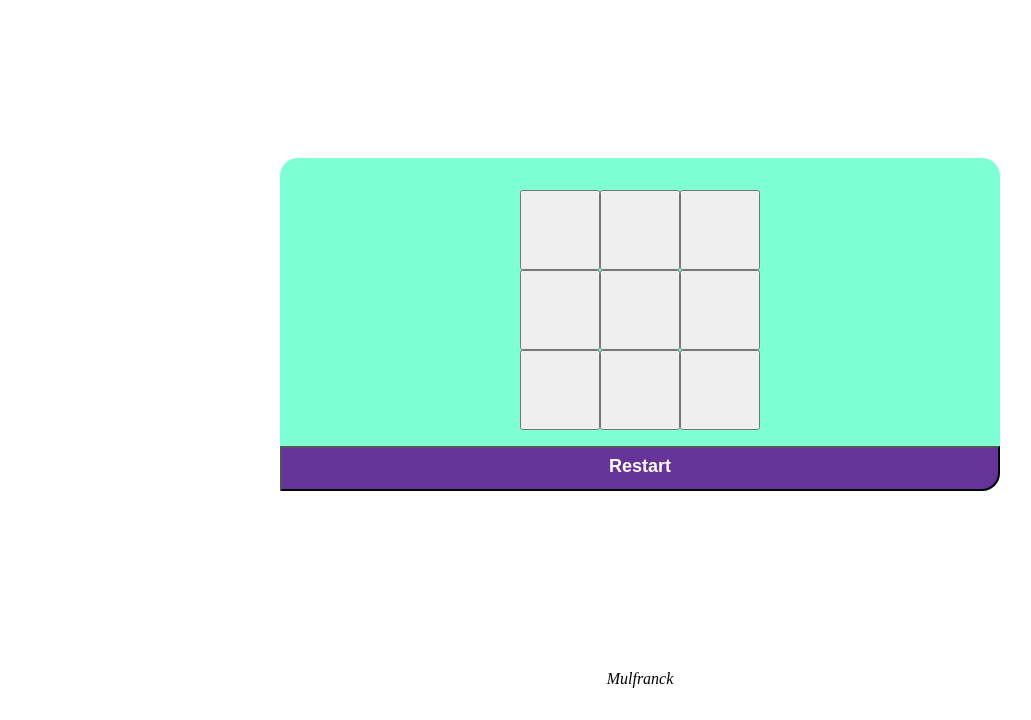
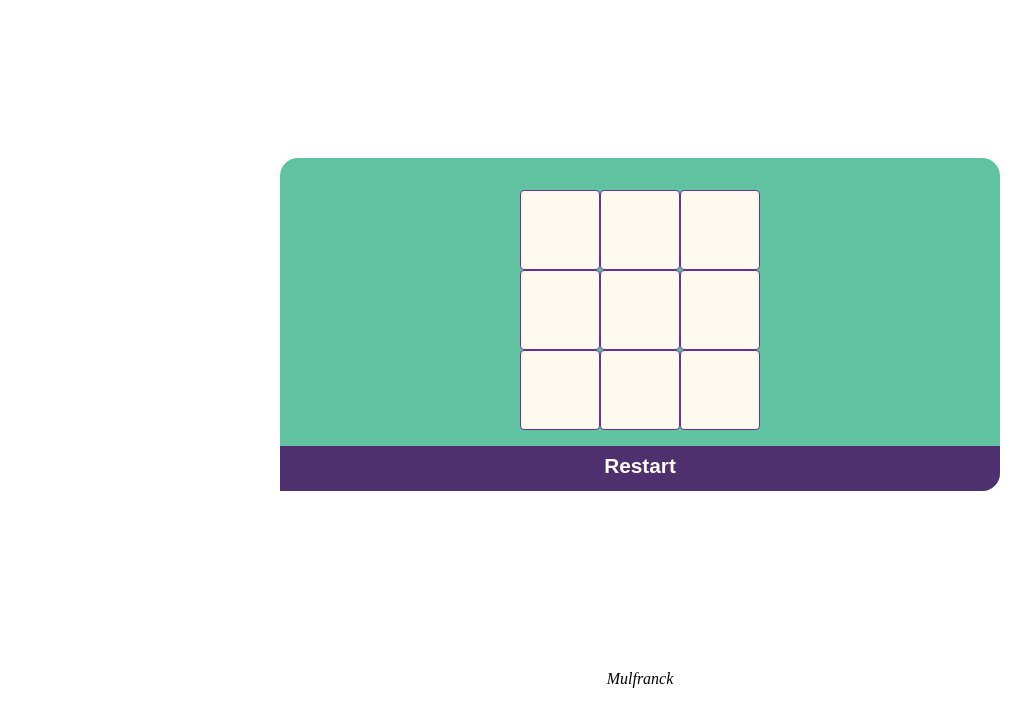
Before and after one commit to mulfranck/tic-tac-toe, a plain HTML site: page index.html in a window 1280 px wide. Shown: the part 80-800 px from the top of the page, without its empty margins (0-1031 px from the left). Drawn offline with Linux system fonts and the light colour scheme.

Commit message:
background-colors and colors tweaked

```diff
--- a/index.html
+++ b/index.html
@@ -15,15 +15,15 @@
         <div class="container">
             <main>
                 <div class="game-board">
-                    <button type="button" class="btn" id="0"></button>
-                    <button type="button" class="btn" id="1"></button>
-                    <button type="button" class="btn" id="2"></button>
-                    <button type="button" class="btn" id="3"></button>
-                    <button type="button" class="btn" id="4"></button>
-                    <button type="button" class="btn" id="5"></button>
-                    <button type="button" class="btn" id="6"></button>
-                    <button type="button" class="btn" id="7"></button>
-                    <button type="button" class="btn" id="8"></button>
+                    <div class="btn" id="0"></div>
+                    <div class="btn" id="1"></div>
+                    <div class="btn" id="2"></div>
+                    <div class="btn" id="3"></div>
+                    <div class="btn" id="4"></div>
+                    <div class="btn" id="5"></div>
+                    <div class="btn" id="6"></div>
+                    <div class="btn" id="7"></div>
+                    <div class="btn" id="8"></div>
                 </div>
 
                 <div><button id="restart">Restart</button></div>
--- a/script_1.js
+++ b/script_1.js
@@ -122,13 +122,14 @@ const gameControl = (() => {
     // display the end winner;
     const endGames = (winner) => {
         winner = winner || null; // if winner is passed use it else give winner null
+        _$board.ariaDisabled;
         let $main = document.querySelector("main");
         const $announcer = document.createElement("section");
         $announcer.classList.add("announcer");
         $announcer.addEventListener("click", () => {
             $announcer.classList.remove("announcer");
+            _resetGame();
             $announcer.remove();
-            _$board.ariaDisabled;
         });
 
         if (winner == null) {
@@ -136,7 +137,6 @@ const gameControl = (() => {
         } else {
             $announcer.textContent = `${winner}'s Won!`;
         }
-        _resetGame();
         $main.insertBefore($announcer, _$board);
     };
 
--- a/styles.css
+++ b/styles.css
@@ -22,14 +22,22 @@ header {
     width: 45rem;
     /* height: 10rem; */
     margin: auto;
-    background-color: aquamarine;
+    background-color: rgb(96, 194, 161);
     border-radius: 18px;
     /* border-top-left-radius: 18px; */
     padding-top: 1rem;
 }
-.game-board button {
+.game-board .btn {
     width: 5rem;
     height: 5rem;
+    color: rebeccapurple;
+    background-color: floralwhite;
+    border-radius: 4px;
+    border: 1px solid rebeccapurple;
+    display: flex;
+    justify-content: center;
+    align-items: center;
+    font-size: 1.5rem;
 }
 
 .game-board {
@@ -48,12 +56,13 @@ main {
     position: relative;
 }
 main .announcer {
-    background-color: black;
+    background-color: rgba(56, 117, 97, 0.63);
     color: floralwhite;
     position: absolute;
     width: 90%;
     height: 15rem;
-    right: 2rem;
+    right: 5%;
+    font-size: 2rem;
     display: flex;
     align-items: center;
     justify-content: center;
@@ -62,21 +71,22 @@ main .announcer {
 main #restart {
     display: block;
     width: 100%;
-    background-color: rebeccapurple;
+    background-color: rgb(79, 48, 110);
     color: floralwhite;
 
     padding-bottom: 0.8rem;
     padding-top: 0.5rem;
+    border: none;
     border-end-end-radius: 18px;
-    font-size: large;
+    font-size: 1.3rem;
     font-weight: bold;
 }
-.game-board button {
+.game-board .btn {
     font-size: 3rem;
     transition: all 0.7s;
 }
 .game-board .btn:hover {
-    background-color: rgb(62, 62, 88);
+    background-color: rgb(201, 198, 193);
     opacity: 0.9;
 }
 
```
